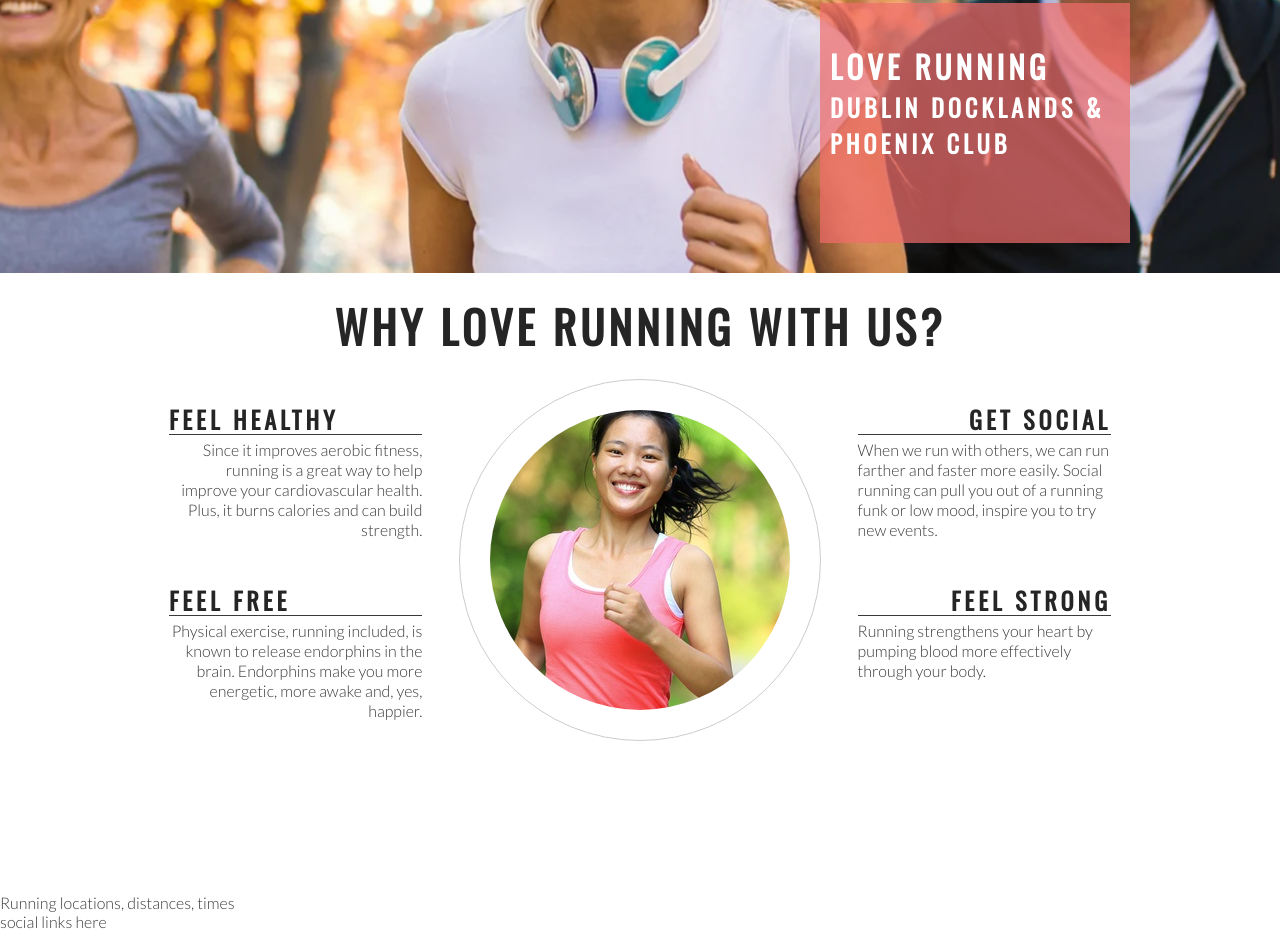
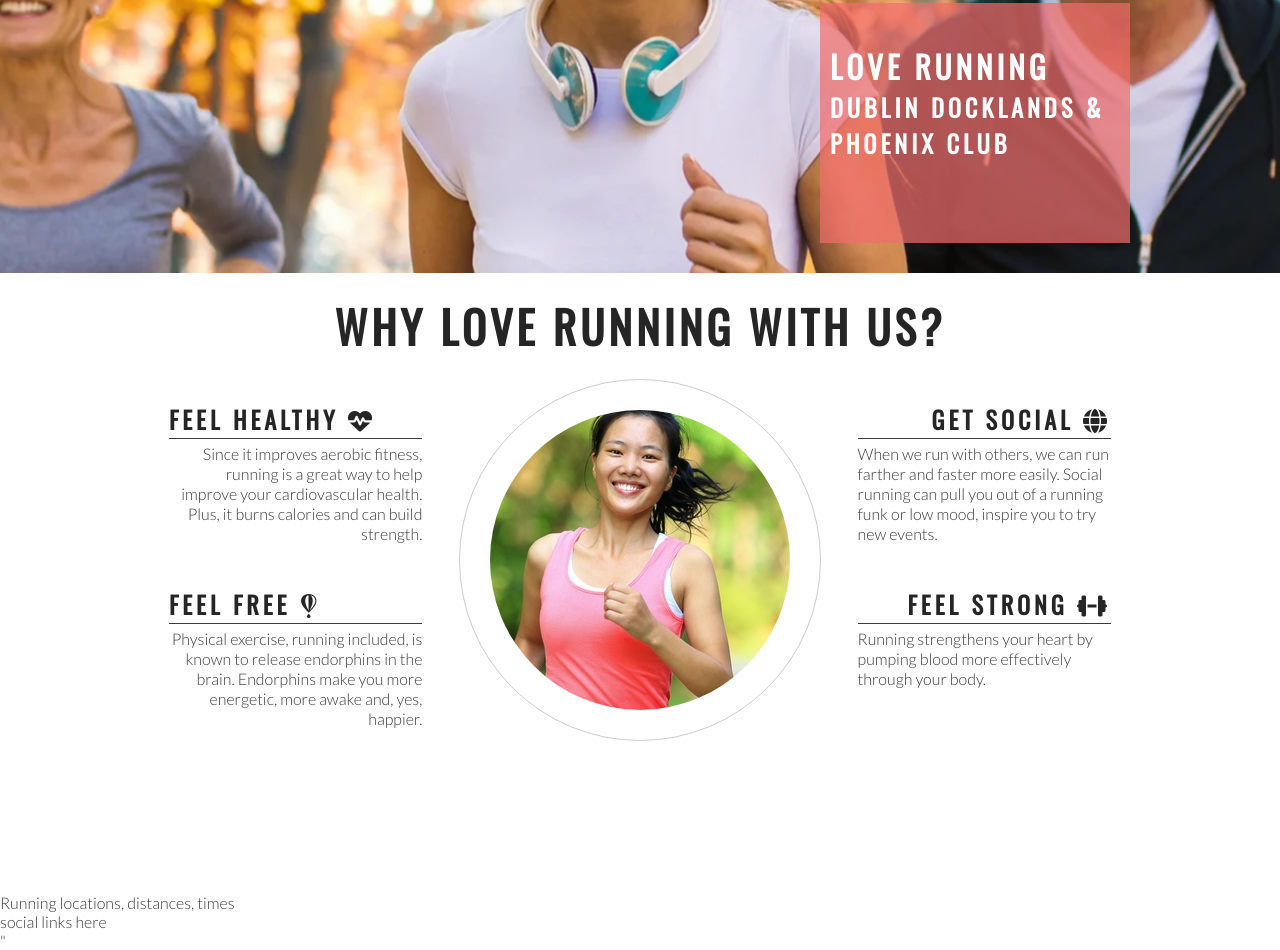
Before and after one commit to Annausername/loverunning, a plain HTML site: page index.html in a window 1280 px wide. Shown: the part 402-1352 px from the top of the page. Drawn offline with nearby package versions, Linux system fonts and the light colour scheme.

Commit message:
Add Font Awesome icons to club ethos section

```diff
--- a/index.html
+++ b/index.html
@@ -41,24 +41,24 @@
         <h2 id="welcome">Why Love Running With Us?</h2>
         <div id="left-about">
             <div class="left-about-heading">
-                <h2>Feel Healthy</h2>
+                <h2>Feel Healthy <i class="fa-solid fa-heart-pulse"></i></h2>
                 <hr>
                 <p>Since it improves aerobic fitness, running is a great way to help improve your cardiovascular health. Plus, it burns calories and can build strength.</p>
             </div>
             <div class="left-about-heading">
-                <h2>Feel Free</h2>
+                <h2>Feel Free <i class="fa-brands fa-fly"></i></h2>
                 <hr>
                 <p>Physical exercise, running included, is known to release endorphins in the brain. Endorphins make you more energetic, more awake and, yes, happier.</p>
             </div>
         </div>
         <div id="right-about">
             <div class="right-about-heading">
-                <h2>Get Social</h2>
+                <h2>Get Social <i class="fa-solid fa-globe"></i></h2>
                 <hr>
                 <p>When we run with others, we can run farther and faster more easily. Social running can pull you out of a running funk or low mood, inspire you to try new events.</p>
             </div>
             <div class="right-about-heading">
-                <h2>Feel Strong</h2>
+                <h2>Feel Strong <i class="fa-solid fa-dumbbell"></i></h2>
                 <hr>
                 <p>Running strengthens your heart by pumping blood more effectively through your body.</p>
             </div>
@@ -77,6 +77,9 @@
     <footer>
         social links here
     </footer>
+
+    <!-- font awesome script -->
+    <script src="https://kit.fontawesome.com/a08990c2fd.js" crossorigin="anonymous"></script>"
 </body>
 
 </html>
```
